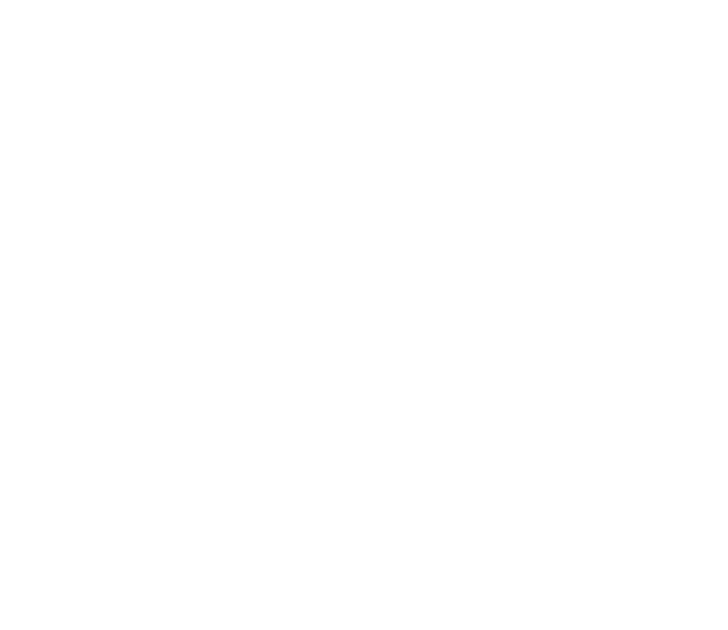
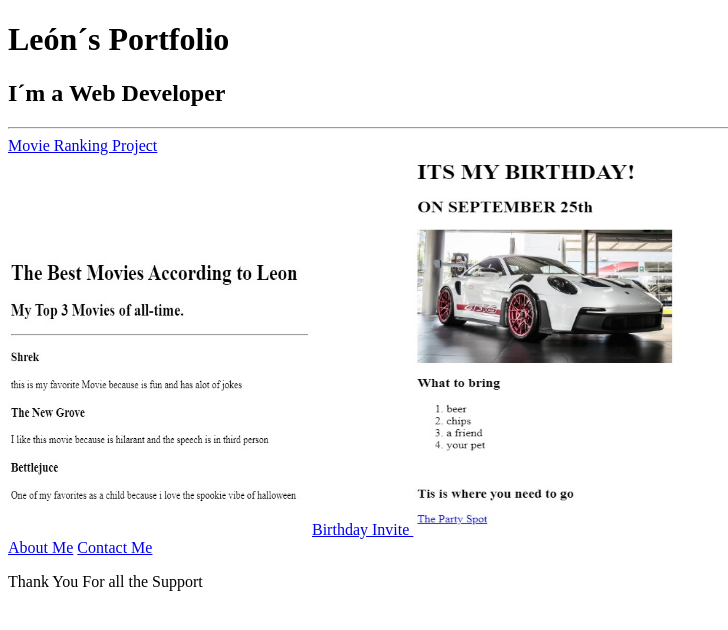
Before and after one commit to Leogarji89/html-portfolio, a plain HTML site: page index.html in a window 1280 px wide. Shown: the whole page, without its empty margins (0-728 px from the left). Drawn offline with Linux system fonts and the light colour scheme.

Commit message:
Add files via upload

```diff
--- a/index.html
+++ b/index.html
@@ -13,3 +13,25 @@ HINT for TODO 6: You can use the height attribute set to 200 to make the image s
 https://developer.mozilla.org/en-US/docs/Web/HTML/Element/img#attr-height -->
 
 <!-- TODO 7: Add the Contact Me and About Me page links -->
+
+<!DOCTYPE html>
+<html lang="en">
+<head>
+    <meta charset="UTF-8">
+    <title>Portfolio León</title>
+</head>
+<body>
+    <h1>León´s Portfolio</h1>
+    <h2>I´m a Web Developer</h2>
+    <hr>
+     <a href="./public/movie-ranking.html"> Movie Ranking Project</a>
+     <br>
+     <img src="./assets/images/Movie.jpeg" width="300" height="280">
+         <a href="./public/birthday-invite.html"> Birthday Invite </a>
+         <img src="./assets/images/Bday.jpeg" width="300" height="380">
+         <br>
+             <a href="./public/about.html">About Me</a>
+             <a href="./public/contact.html">Contact Me</a>
+        <p> Thank You For all the Support</p>
+</body>
+</html>
```
